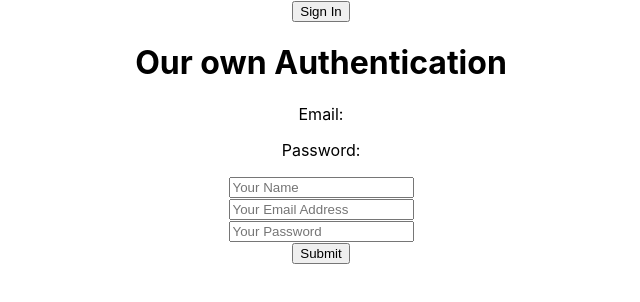
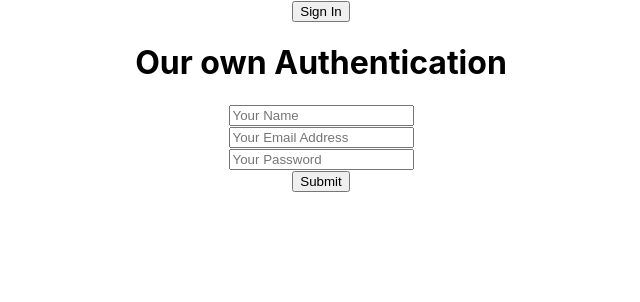
Before and after one commit to habibshrabon/firebase-auth, a React (Create React App) app: page / in a window 1280 px wide. Shown: the top 302 px of the page, without its empty margins (319-959 px from the left). Built offline with nearby package versions, Linux system fonts and the light colour scheme.

Commit message:
create new user and handel error message

```diff
--- a/src/App.js
+++ b/src/App.js
@@ -48,6 +48,8 @@ function App() {
           name: "",
           email: "",
           photo: "",
+          error: "",
+          success: false
         };
         setUser(signedOutUser);
       })
@@ -73,8 +75,25 @@ function App() {
       // console.log(newUserInfo);
     }
   }
-  const handelSubmit = () =>{
-
+  const handelSubmit = (event) =>{
+    // console.log(user.email, user.password);
+    if(user.email && user.password){
+      firebase.auth().createUserWithEmailAndPassword(user.email, user.password)
+        .then(res => {
+          const newUserInfo = {...user};
+          newUserInfo.error = '';
+          newUserInfo.success = true;
+          // console.log(res);
+          setUser(newUserInfo);
+        })
+        .catch(error => {
+          const newUserInfo = {...user};
+          newUserInfo.error = error.message;
+          newUserInfo.success = false;
+          setUser(newUserInfo);
+        });
+    }
+    event.preventDefault();
   }
   return (
     <div className="App">
@@ -87,23 +106,23 @@ function App() {
         <div>
           <p>welcome, {user.name}</p>
           <p>Your Email: {user.email}</p>
-          <img src={user.photo}/>
+          <img src={user.photo} alt=""/>
         </div>
       )}
 
       <h1>Our own Authentication</h1>
-      <p>Email: {user.email}</p>
-      <p>Password: {user.password}</p>
 
-      <from onSubmit={handelSubmit}>
-        <input type="text" name="name" onBlur={handelBlur} placeholder="Your Name" required />
+      <form onSubmit={handelSubmit}>
+        <input type="text" name="name" onBlur={handelBlur} placeholder="Your Name" />
         <br/>
         <input type="text" name="email" onBlur={handelBlur} placeholder="Your Email Address" required />
         <br/>
         <input type="password" name="password" onBlur={handelBlur} placeholder="Your Password" required />
         <br/>
         <input type="submit" value="Submit"/>
-      </from>
+      </form>
+        <p style={{color:'red'}}>{user.error}</p>
+        {user.success && <p style={{color:'green'}}>User created successfully</p>}
     </div>
   );
 }
```
